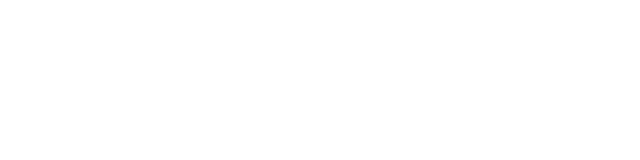
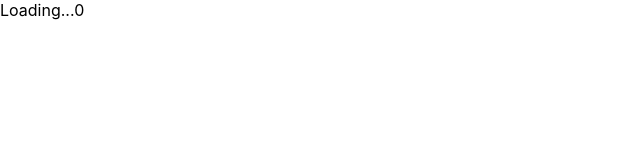
Before and after one commit to dominiquemb/frontify-react, a React (Create React App) app: page /auth/shopify/callback in a window 1280 px wide. Shown: the top 160 px of the page, without its empty margins (0-640 px from the left). Built offline with nearby package versions, Linux system fonts and the light colour scheme.

Commit message:
Adding loading text

```diff
--- a/src/components/ShopifyRedirect/ShopifyRedirect.js
+++ b/src/components/ShopifyRedirect/ShopifyRedirect.js
@@ -43,6 +43,8 @@ function ShopifyRedirect() {
 
   return (
     <>
+        {!customers.length && <span>Loading...</span>}
+        {customers.length && (
           <ul>
             {customers.map((customer, index) => {
               return (
@@ -50,6 +52,7 @@ function ShopifyRedirect() {
               )
             })}
           </ul>
+        )}
     </>
   );
 }
```
Lines whose indentation alone changed are shown as unchanged.
